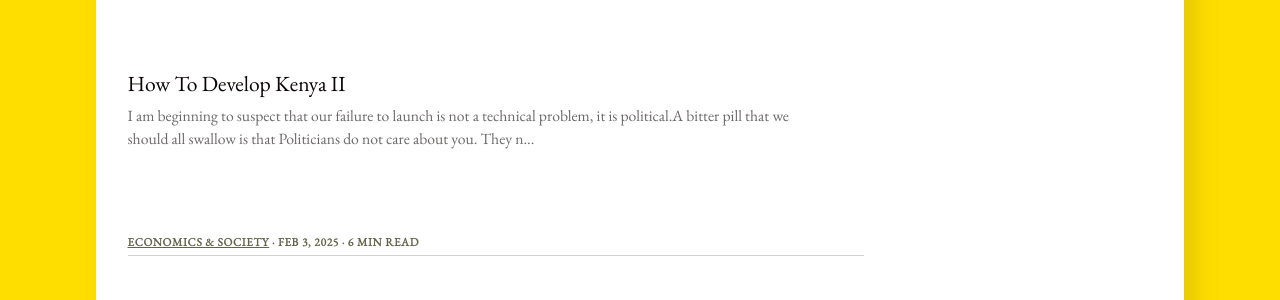
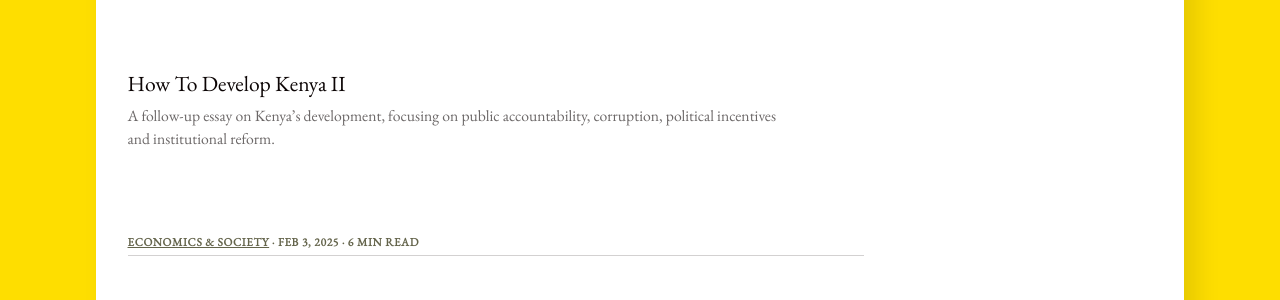
Before and after one commit to atonui/jekyll-blog, a Jekyll site: the page built from topics/economics-society.md, in a window 1280 px wide. Shown: the part 711-1011 px from the top of the page. Built offline with Jekyll 4.4.1, drawn with Linux system fonts in a browser that asks for light colours.

Commit message:
Add SEO description

```diff
--- a/_posts/2025-02-03-how-to-develop-kenya-II.markdown
+++ b/_posts/2025-02-03-how-to-develop-kenya-II.markdown
@@ -1,5 +1,7 @@
 ---
 
+
+description: "A follow-up essay on Kenya’s development, focusing on public accountability, corruption, political incentives and institutional reform."
 
 title:  How To Develop Kenya II
 date:   2025-02-03 10:53:37 +0300
```
